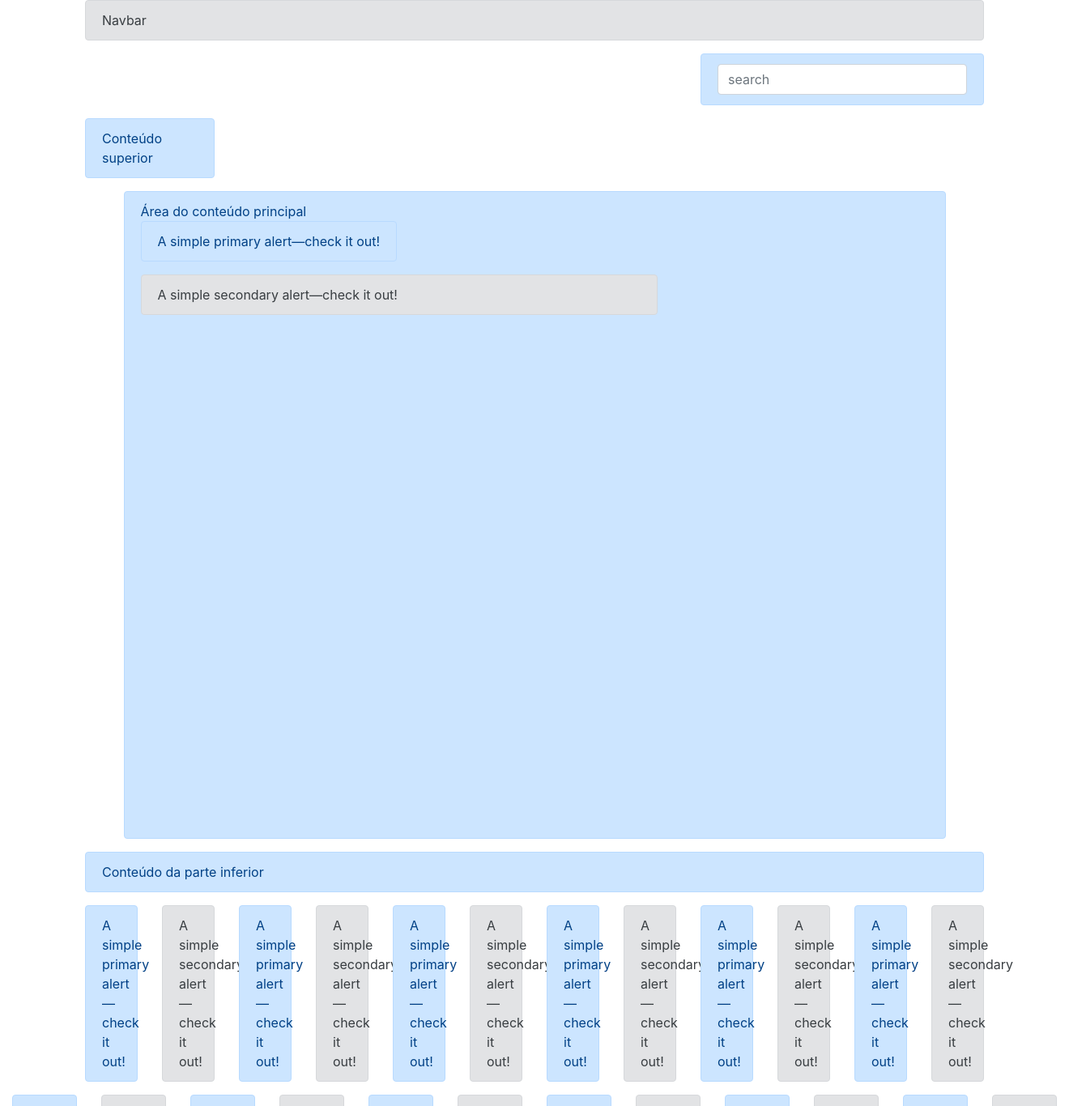
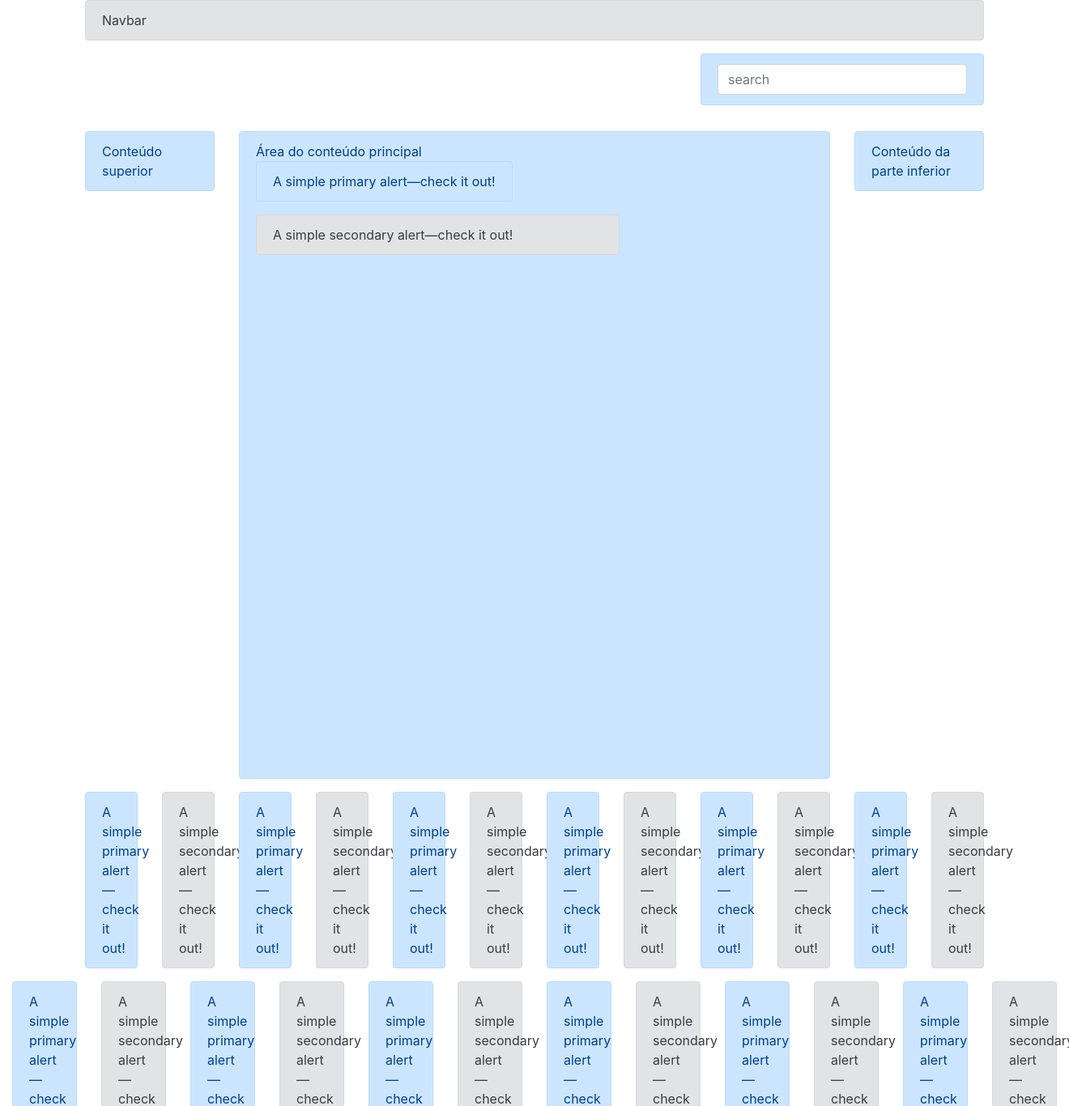
Before and after one commit to The-vinicius/loja, a Django app: page /bootstrap/ in a window 1320 px wide. Shown: the top 1366 px of the page at 81% size. Run offline with Django 3.2, Linux system fonts and the light colour scheme; some libraries are stand-ins or nearby versions.

Commit message:
spacing in bootstrap

```diff
--- a/templates/bootstrap/example.html
+++ b/templates/bootstrap/example.html
@@ -19,7 +19,7 @@
                     </div>
                 </div>
             </div>
-            <div class="row">
+            <div class="row  mb-3">
                 <div class="col-12 col-sm-12 col-md-6 col-lg-4 ml-auto">
                     <div class="alert alert-primary" role="alert">
                         <input type="text" class="form-control" placeholder="search">
@@ -27,12 +27,12 @@
                 </div>
             </div>
             <div class="row">
-                <div class="col-12 col-lg-2 order-1">
+                <div class="col-11 col-lg-2 order-1">
                     <div class="alert alert-primary" role="alert">
                         Conteúdo superior
                     </div>
                 </div>
-                <div class="col-11 ml-auto mr-auto  order-6">
+                <div class="col-11 mx-auto col-lg-8 order-6">
                     <div class="alert alert-primary" role="alert" style='min-height: 800px;'>
                          Área do conteúdo principal
                           <div class="row">
@@ -49,7 +49,7 @@
                          </div>
                     </div>
                 </div>
-                <div class="col-12 order-12">
+                <div class="col-11 mx-auto col-lg-2 order-12">
                     <div class="alert alert-primary" role="alert">
                           Conteúdo da parte inferior
                     </div>
```
